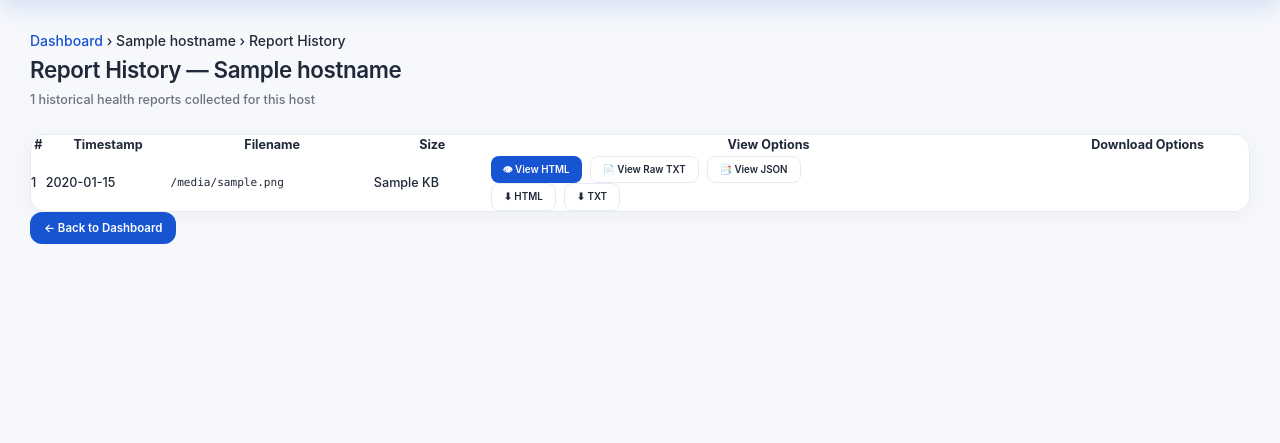
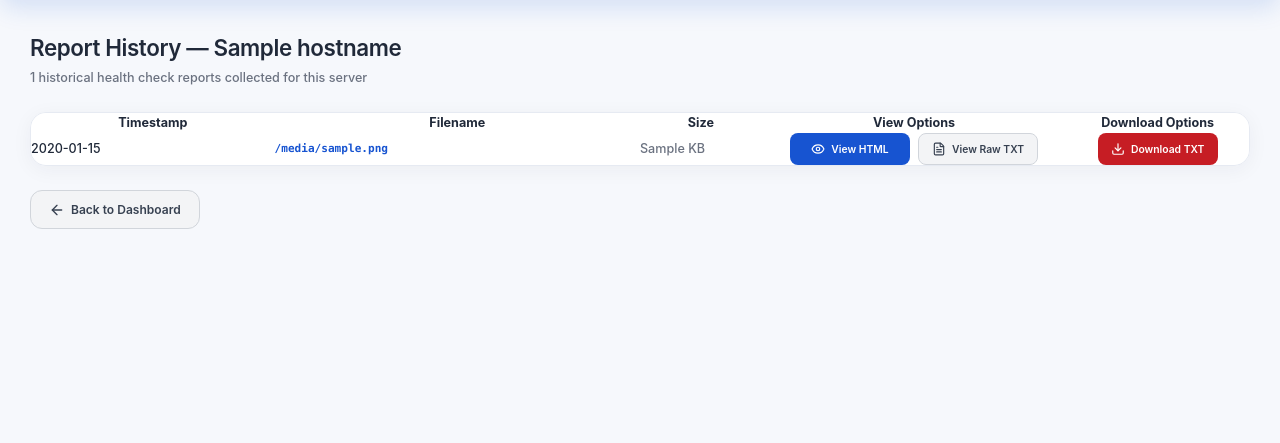
Before and after one commit to prathapece1234/linux-checklist, a Flask app: template app/templates/history.html in a window 1280 px wide. Shown: the part 85-528 px from the top of the page. Run offline with Flask 3, Linux system fonts and the light colour scheme; the template is opened without the code that fills it: most values are stand-ins (such as "Sample title", 1, 10 or a date in 2020); parts of the project's set-up code (start-up, migrations or seed data) failed here and were passed over.

Commit message:
History Page Improvements & TXT Upload Fix: upload TXT_REPORT in health_check.sh, preserve matching filenames in upload_api.py, remove row number (#) column, remove JSON buttons, and offer View HTML (Blue), View Raw TXT (Light Gray), and Download TXT (Red)

```diff
--- a/app/static/css/style.css
+++ b/app/static/css/style.css
@@ -332,8 +332,11 @@ a:hover { text-decoration: underline; }
 .btn-primary { background: #1754D1; color: #ffffff !important; }
 .btn-primary:hover { background: #1245B0; }
 
-.btn-secondary { background: #ffffff; color: #202939 !important; border: 1px solid #E6EAF2; }
-.btn-secondary:hover { background: #F6F8FC; border-color: #CBD5E1; }
+.btn-secondary { background: #f3f4f6; color: #374151 !important; border: 1px solid #d1d5db; }
+.btn-secondary:hover { background: #e5e7eb; }
+
+.btn-danger { background: #C61D24; color: #ffffff !important; }
+.btn-danger:hover { background: #A3151B; }
 
 .btn-compare { background: #202939; color: #ffffff !important; }
 .btn-compare:hover { background: #0F172A; }
@@ -342,6 +345,22 @@ a:hover { text-decoration: underline; }
 
 .btn-sm { padding: 7px 14px; font-size: 0.82em; }
 .btn-xs { padding: 5px 12px; font-size: 0.78em; border-radius: 8px; }
+
+.history-actions-wrap {
+    display: flex;
+    gap: 8px;
+    align-items: center;
+    justify-content: center;
+}
+
+.history-btn {
+    min-width: 120px;
+    height: 32px;
+    font-size: 0.82em;
+    padding: 6px 12px;
+    border-radius: 8px;
+    font-weight: 600;
+}
 
 /* Status Badges */
 .status-badge {
--- a/app/templates/history.html
+++ b/app/templates/history.html
@@ -3,49 +3,71 @@
 {% block title %}Report History — {{ hostname }} — Enterprise Linux Health Dashboard{% endblock %}
 
 {% block content %}
-<div class="breadcrumb">
-    <a href="{{ url_for('dashboard.index') }}">Dashboard</a>
-    <span class="breadcrumb-sep">&rsaquo;</span>
-    <span>{{ hostname }}</span>
-    <span class="breadcrumb-sep">&rsaquo;</span>
-    <span>Report History</span>
-</div>
-
 <div class="page-header-row">
     <div class="page-title">
         <h2>Report History — {{ hostname }}</h2>
-        <p class="page-subtitle">{{ reports|length }} historical health reports collected for this host</p>
+        <p class="page-subtitle">{{ reports|length }} historical health check reports collected for this server</p>
     </div>
 </div>
 
 {% if reports %}
 <div class="table-responsive">
-    <table class="data-table">
+    <table class="data-table history-table">
         <thead>
             <tr>
-                <th>#</th>
-                <th>Timestamp</th>
-                <th>Filename</th>
-                <th>Size</th>
-                <th>View Options</th>
-                <th>Download Options</th>
+                <th style="width:20%;">Timestamp</th>
+                <th style="width:30%;">Filename</th>
+                <th style="width:10%;">Size</th>
+                <th style="width:25%;text-align:center;">View Options</th>
+                <th style="width:15%;text-align:center;">Download Options</th>
             </tr>
         </thead>
         <tbody>
             {% for report in reports %}
             <tr>
-                <td>{{ loop.index }}</td>
-                <td>{{ report.mtime_str }}</td>
-                <td class="mono">{{ report.filename }}</td>
-                <td>{{ report.size_kb }} KB</td>
-                <td class="actions-cell">
-                    <a href="{{ url_for('report.view_report', hostname=hostname, filename=report.filename) }}" class="btn btn-xs btn-primary">&#x1F441; View HTML</a>
-                    <a href="{{ url_for('report.view_raw_txt', hostname=hostname, filename=report.filename) }}" class="btn btn-xs btn-secondary">&#x1F4C4; View Raw TXT</a>
-                    <a href="{{ url_for('report.view_raw_json', hostname=hostname, filename=report.filename) }}" class="btn btn-xs btn-secondary">&#x1F4D1; View JSON</a>
+                <!-- Timestamp -->
+                <td style="font-weight:500;color:#202939;">{{ report.mtime_str }}</td>
+
+                <!-- Filename -->
+                <td class="mono" style="color:#1754D1;font-weight:600;">{{ report.filename }}</td>
+
+                <!-- Size -->
+                <td style="font-weight:500;color:#6B7280;">{{ report.size_kb }} KB</td>
+
+                <!-- View Options: View HTML (Blue) | View Raw TXT (Light Gray) -->
+                <td style="text-align:center;">
+                    <div class="history-actions-wrap">
+                        <a href="{{ url_for('report.view_report', hostname=hostname, filename=report.filename) }}"
+                           class="btn btn-xs btn-primary history-btn"
+                           title="View full HTML report in browser">
+                            <i data-lucide="eye" style="width:14px;height:14px;"></i> View HTML
+                        </a>
+
+                        {% if report.has_txt %}
+                        <a href="{{ url_for('report.view_raw_txt', hostname=hostname, filename=report.filename) }}"
+                           class="btn btn-xs btn-secondary history-btn"
+                           title="View raw TXT report output in browser">
+                            <i data-lucide="file-text" style="width:14px;height:14px;"></i> View Raw TXT
+                        </a>
+                        {% else %}
+                        <a href="{{ url_for('report.view_raw_txt', hostname=hostname, filename=report.filename) }}"
+                           class="btn btn-xs btn-secondary history-btn"
+                           title="View raw report output in browser">
+                            <i data-lucide="file-text" style="width:14px;height:14px;"></i> View Raw TXT
+                        </a>
+                        {% endif %}
+                    </div>
                 </td>
-                <td class="actions-cell">
-                    <a href="{{ url_for('report.download_report', hostname=hostname, filename=report.filename) }}" class="btn btn-xs btn-secondary">&#x2B07; HTML</a>
-                    <a href="{{ url_for('report.download_report', hostname=hostname, filename=report.filename|replace('.html', '.txt')) }}" class="btn btn-xs btn-secondary">&#x2B07; TXT</a>
+
+                <!-- Download Options: Download TXT (Red) -->
+                <td style="text-align:center;">
+                    <div class="history-actions-wrap" style="justify-content:center;">
+                        <a href="{{ url_for('report.download_report', hostname=hostname, filename=report.filename|replace('.html', '.txt')) }}"
+                           class="btn btn-xs btn-danger history-btn"
+                           title="Download original raw text report">
+                            <i data-lucide="download" style="width:14px;height:14px;"></i> Download TXT
+                        </a>
+                    </div>
                 </td>
             </tr>
             {% endfor %}
@@ -54,12 +76,15 @@
 </div>
 {% else %}
 <div class="empty-state">
+    <div class="empty-icon"><i data-lucide="folder-open" style="width:48px;height:48px;"></i></div>
     <h3>No Reports Found</h3>
-    <p>No health check reports are available for this server.</p>
+    <p>No health check reports are available for {{ hostname }}.</p>
 </div>
 {% endif %}
 
-<div class="back-link">
-    <a href="{{ url_for('dashboard.index') }}" class="btn btn-sm btn-primary">&larr; Back to Dashboard</a>
+<div style="margin-top:24px;">
+    <a href="{{ url_for('dashboard.index') }}" class="btn btn-secondary">
+        <i data-lucide="arrow-left" style="width:16px;height:16px;"></i> Back to Dashboard
+    </a>
 </div>
 {% endblock %}
--- a/app/upload_api.py
+++ b/app/upload_api.py
@@ -38,8 +38,11 @@ def get_file_extension(filename):
 
 
 def generate_report_filename(hostname, original_filename):
-    """Generate a unique timestamped filename."""
+    """Generate or preserve report filename for matching HTML, TXT, and JSON files."""
     ext = get_file_extension(original_filename) or ".html"
+    base = os.path.basename(original_filename) if original_filename else ""
+    if base.startswith("HealthCheck_"):
+        return base
     timestamp = datetime.now().strftime("%Y-%m-%d_%H-%M-%S")
     return f"HealthCheck_{hostname}_{timestamp}{ext}"
 
```
Also changed, not shown: app/report.py (+9 -0 lines), 1 other file.
